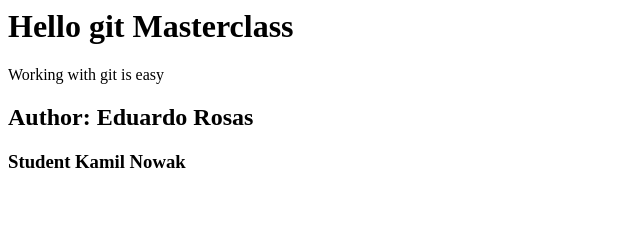
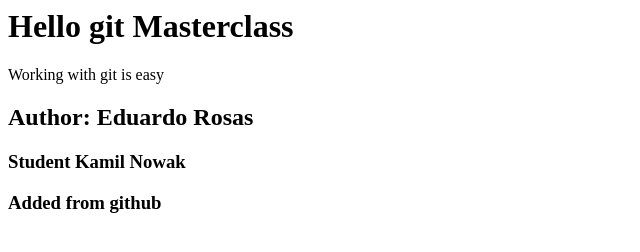
Before and after one commit to KamilN911/gitGitHubMasterclass, a plain HTML site: page index.html in a window 1280 px wide. Shown: the whole page, without its empty margins (0-640 px from the left). Drawn offline with Linux system fonts and the light colour scheme.

Commit message:
added div from github

```diff
--- a/index.html
+++ b/index.html
@@ -6,3 +6,6 @@
     <h2>Author: Eduardo Rosas</h2>
     <h3>Student Kamil Nowak</h3>
 </div>
+<div>
+    <h3>Added from github</h3>
+</div>
```
